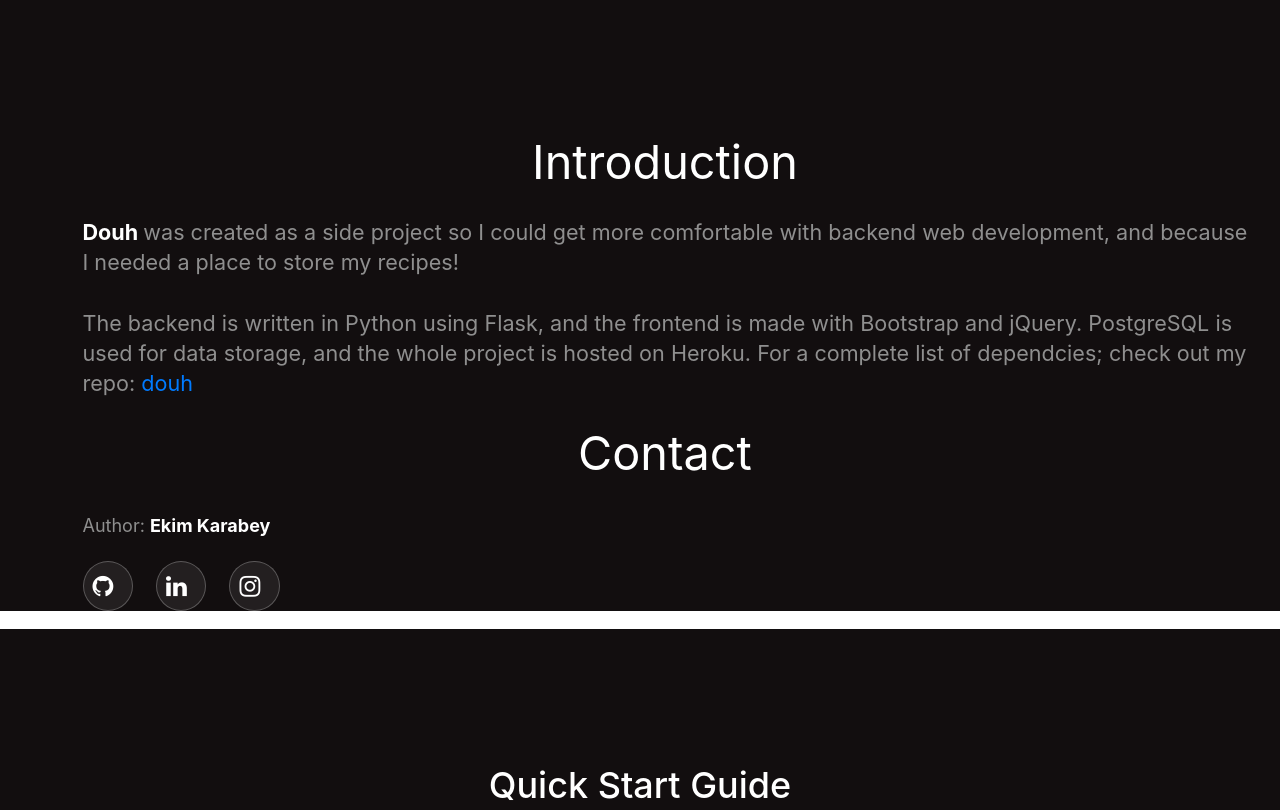
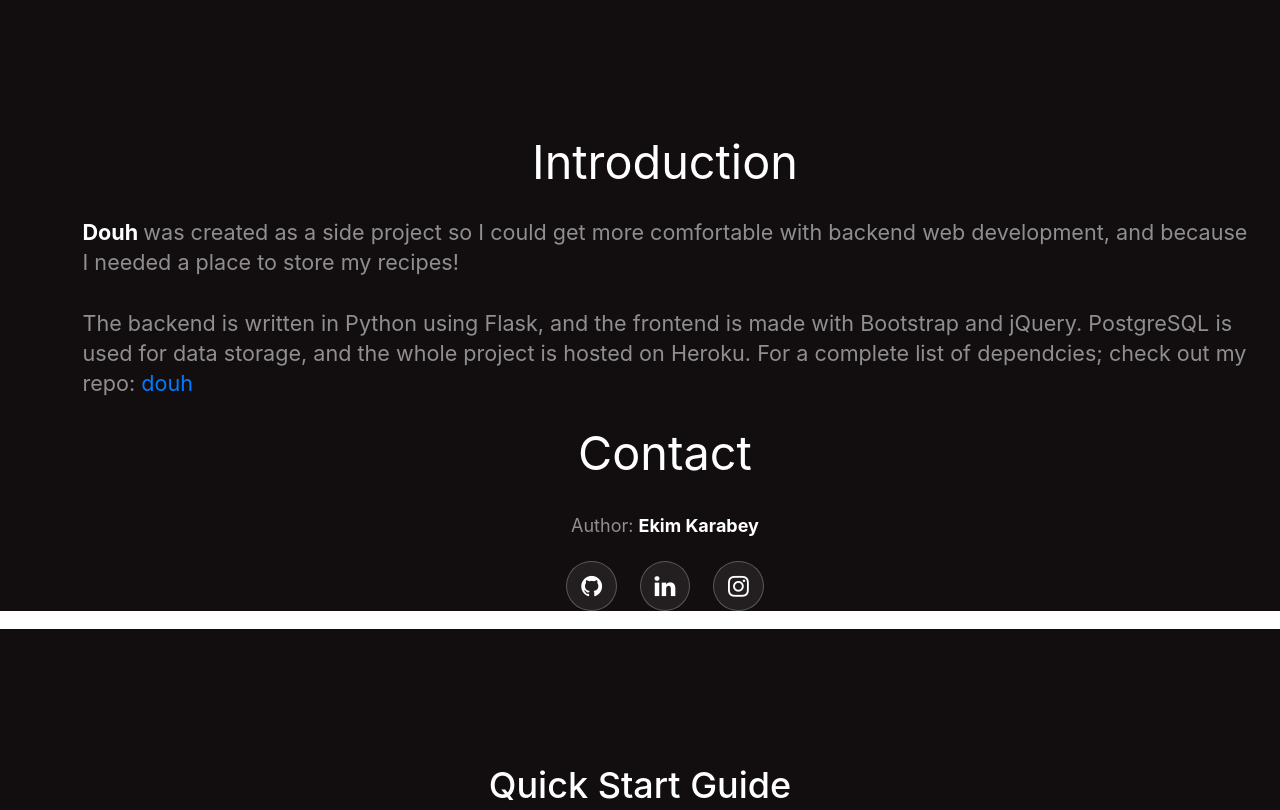
Before and after one commit to Ekimerton/Douh, a Flask app: page / in a window 1280 px wide. Shown: the part 801-1611 px from the top of the page. Run offline with Flask 2, Linux system fonts and the light colour scheme; some libraries are stand-ins or nearby versions.

Commit message:
centered contact

```diff
--- a/Driver/templates/intro.html
+++ b/Driver/templates/intro.html
@@ -58,8 +58,8 @@
       The backend is written in Python using Flask, and the frontend is made with Bootstrap and jQuery. PostgreSQL is used for data storage, and the whole project is hosted on Heroku. For a complete list of dependcies; check out my repo: <a href="https://github.com/Ekimerton/Douh"> douh </a>
     </p>
     <h2 class="tm-text-primary tm-section-title mb-4 text-center">Contact</h2>
-    <p> Author: <strong> Ekim Karabey </strong> </p>
-    <ul class="icons">
+    <p class="text-center"> Author: <strong> Ekim Karabey </strong> </p>
+    <ul class="icons text-center">
       <li><a href="https://github.com/Ekimerton" class="icon style2 fa-github tm-button"><span class="label">Github</span></a></li>
       <li><a href="https://www.linkedin.com/in/ekim-karabey-b94098175" class="icon style2 fa-linkedin tm-button"><span class="label">LinkedIn</span></a></li>
       <li><a href="https://www.instagram.com/ekimerton/" class="icon style2 fa-instagram tm-button"><span class="label">Instagram</span></a></li>
```
